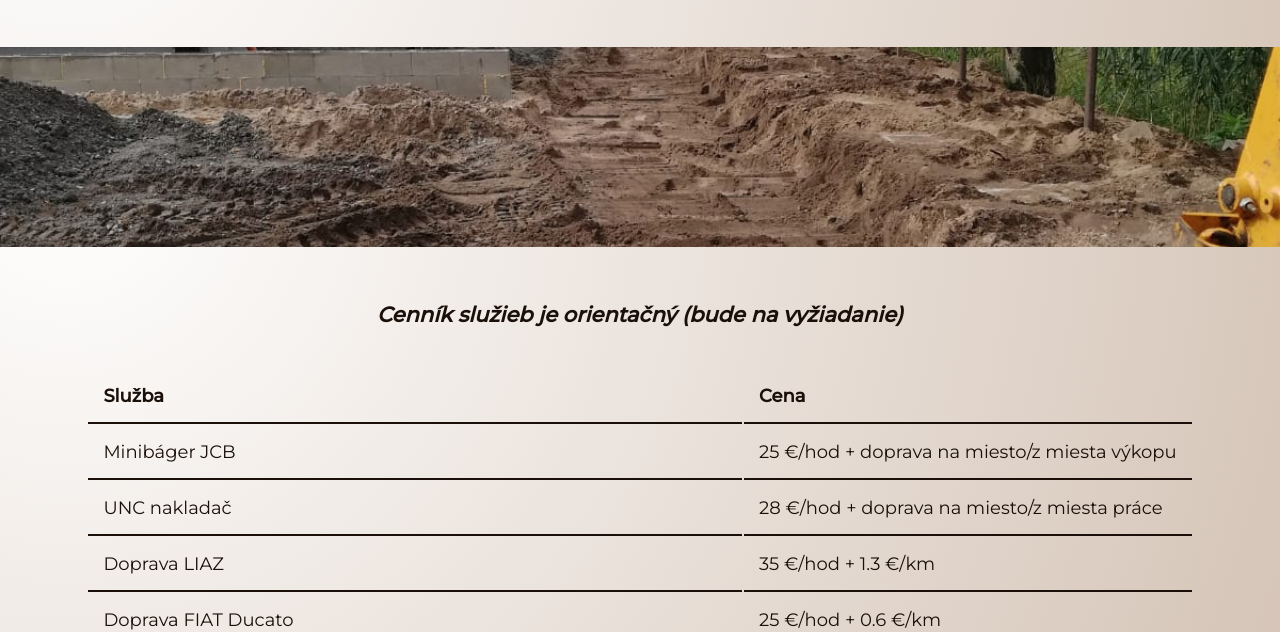
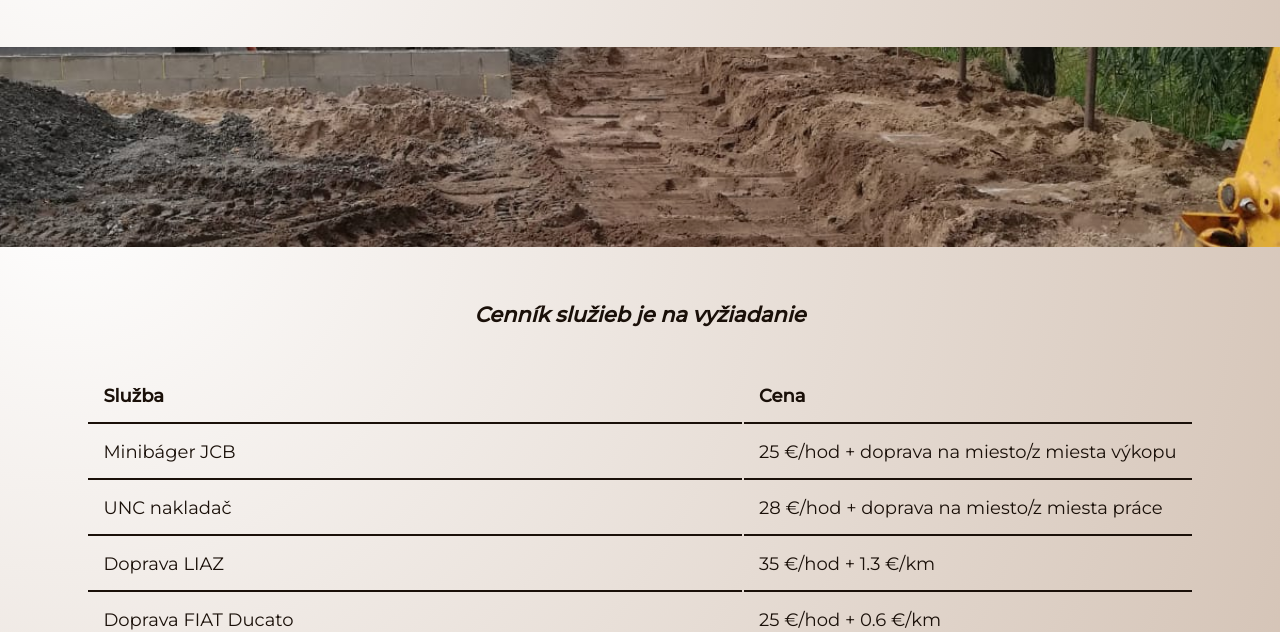
Before and after one commit to SabinaJarabkova/VEDESsro, an Eleventy site: page cennik.html in a window 1280 px wide. Shown: the part 177-809 px from the top of the page. Built offline with nearby package versions, Linux system fonts and the light colour scheme; Eleventy itself is replaced by a stand-in of ours; files that its build step writes are made by us from their sources.

Commit message:
zmena v cenniku

```diff
--- a/cennik.html
+++ b/cennik.html
@@ -10,7 +10,7 @@ title: VEDES s.r.o.
     <img class="image__uvod" src="/images/bagr-kope.jpg" alt="obrazok uvod">
 
 
-    <h3 class="cennik__title">Cenník služieb je orientačný (bude na vyžiadanie)</h3>
+    <h3 class="cennik__title">Cenník služieb je na vyžiadanie</h3>
 
     <div class="cennik__tablegrid">
       <table class="cennik__table">
```
